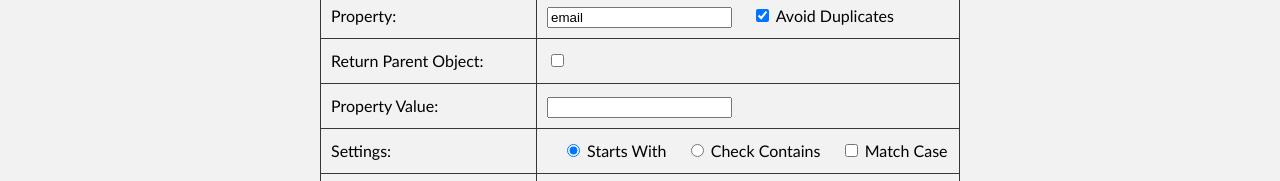
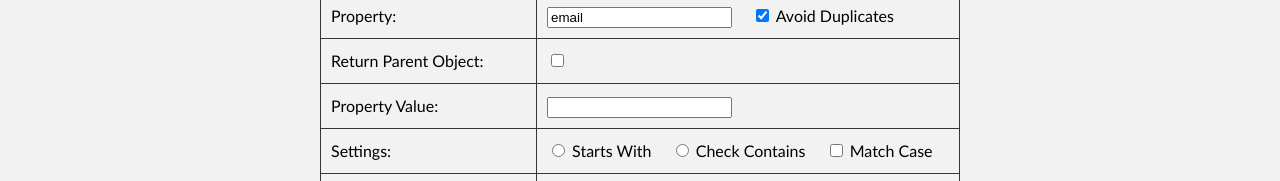
Before and after one commit to kapilkashyap/jquery-filter-json-plugin, a plain HTML site: page index.html in a window 1280 px wide. Shown: the part 2740-2921 px from the top of the page. Drawn offline with nearby package versions, Linux system fonts and the light colour scheme.

Commit message:
Re-factored.

```diff
--- a/index.html
+++ b/index.html
@@ -248,14 +248,12 @@ This options takes precedence over checkContains if it is set to true.</p></li>
 					<tr>
 						<td class="input-label">Settings:</td>
 						<td class="input-field">
-							<div class="property-value-actions x-inline-block">
-								<input type="radio" id="isStartsWith" class="checkbox" name="searchcriteria" value="" checked="checked"/>
-								<span class="input-label-checkbox">Starts With</span>
-								<input type="radio" id="isCheckContains" class="checkbox" name="searchcriteria" value="" />
-								<span class="input-label-checkbox">Check Contains</span>
-								<input type="checkbox" id="isMatchCase" class="checkbox" name="isMatchCase" value="" />
-								<span class="input-label-checkbox">Match Case</span>
-							</div>
+							<input type="radio" id="isStartsWith" class="" name="searchcriteria" value="" />
+							<span class="input-label-checkbox">Starts With</span>
+							<input type="radio" id="isCheckContains" class="checkbox" name="searchcriteria" value="" />
+							<span class="input-label-checkbox">Check Contains</span>
+							<input type="checkbox" id="isMatchCase" class="checkbox" name="isMatchCase" value="" />
+							<span class="input-label-checkbox">Match Case</span>
 						</td>
 					</tr>
 
```
